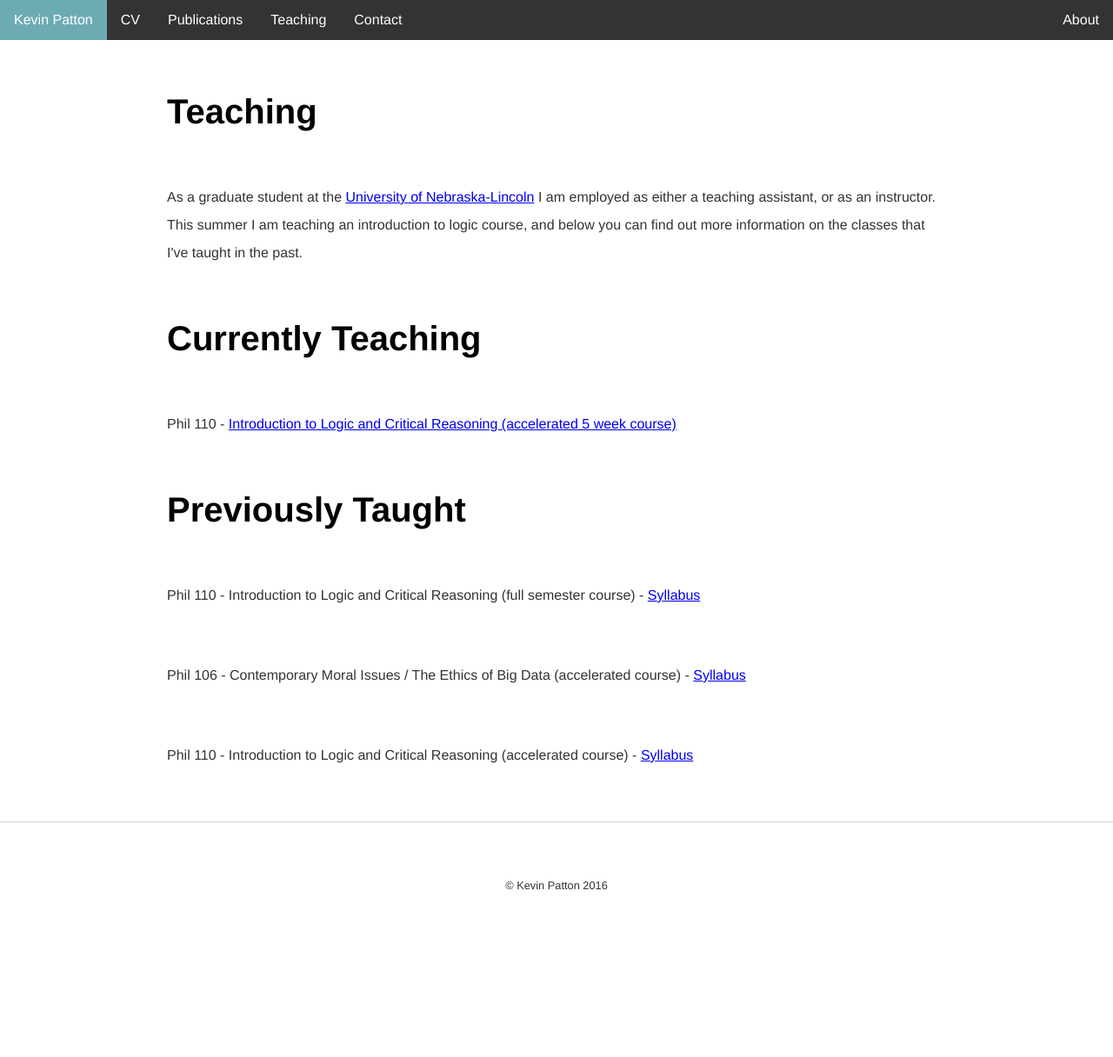
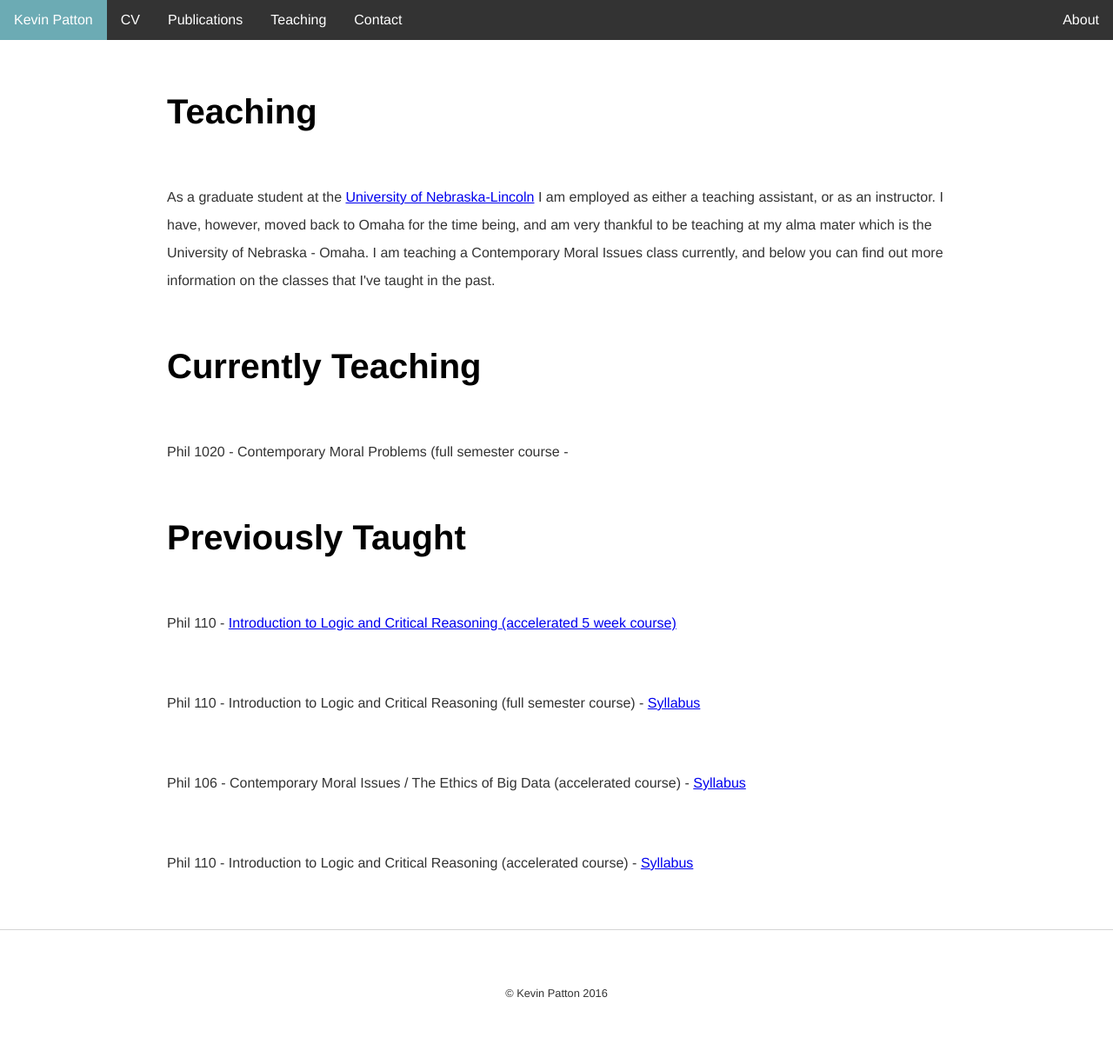
Before and after one commit to kevinjpatton/kevinjpatton.github.io, a Jekyll site: the page built from teaching/index.html, in a window 1280 px wide. Shown: the whole page at 87% size. Built offline with Jekyll 4.4.1, drawn with Linux system fonts in a browser that asks for light colours; Markdown is read by kramdown in place of the engine named in the settings; before the commit the page ends 1092 px from its top, so only the background shows below that.

Commit message:
Update index.html

```diff
--- a/teaching/index.html
+++ b/teaching/index.html
@@ -3,10 +3,11 @@ layout: default
 title: Teaching - Kevin Patton
 ---
 <h1>Teaching</h1>
-<p>As a graduate student at the <a href="http://www.unl.edu/philosophy/graduate-students#patton" target="_blank">University of Nebraska-Lincoln</a> I am employed as either a teaching assistant, or as an instructor.  This summer I am teaching an introduction to logic course, and below you can find out more information on the classes that I've taught in the past.</p>
+<p>As a graduate student at the <a href="http://www.unl.edu/philosophy/graduate-students#patton" target="_blank">University of Nebraska-Lincoln</a> I am employed as either a teaching assistant, or as an instructor.  I have, however, moved back to Omaha for the time being, and am very thankful to be teaching at my alma mater which is the University of Nebraska - Omaha.  I am teaching a Contemporary Moral Issues class currently, and below you can find out more information on the classes that I've taught in the past.</p>
 <h1>Currently Teaching</h1>
+<p>Phil 1020 - Contemporary Moral Problems (full semester course - <syllabus upload soon>
+<h1>Previously Taught</h1>
 <p>Phil 110 - <a href="/teaching/phil_110/index.html" target="blank">Introduction to Logic and Critical Reasoning (accelerated 5 week course)</a></p>
-<h1>Previously Taught</h1>
 <p>Phil 110 - Introduction to Logic and Critical Reasoning (full semester course) - <a href="/teaching/Phil110_SyllabusSpring2017.pdf" target="_blank">Syllabus</a></p>
 <p>Phil 106 - Contemporary Moral Issues / The Ethics of Big Data (accelerated course) - <a href="https://www.academia.edu/13590446/The_Ethics_of_Big_Data" target="_blank">Syllabus</a></p>
 <p>Phil 110 - Introduction to Logic and Critical Reasoning (accelerated course) - <a href="https://www.academia.edu/24557476/Syllabus_for_Intro_to_Logic_Summer_Course" target="_blank">Syllabus</a></p>
```
